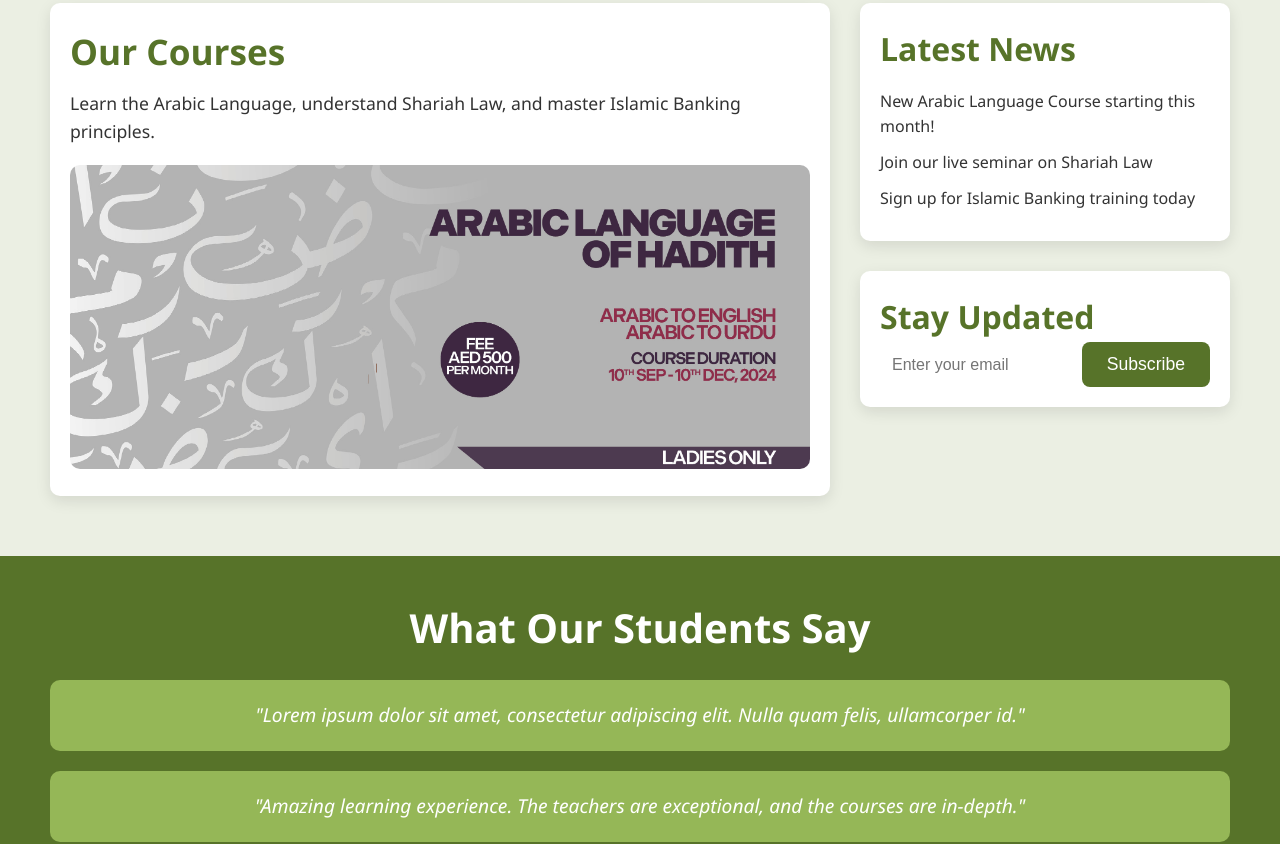
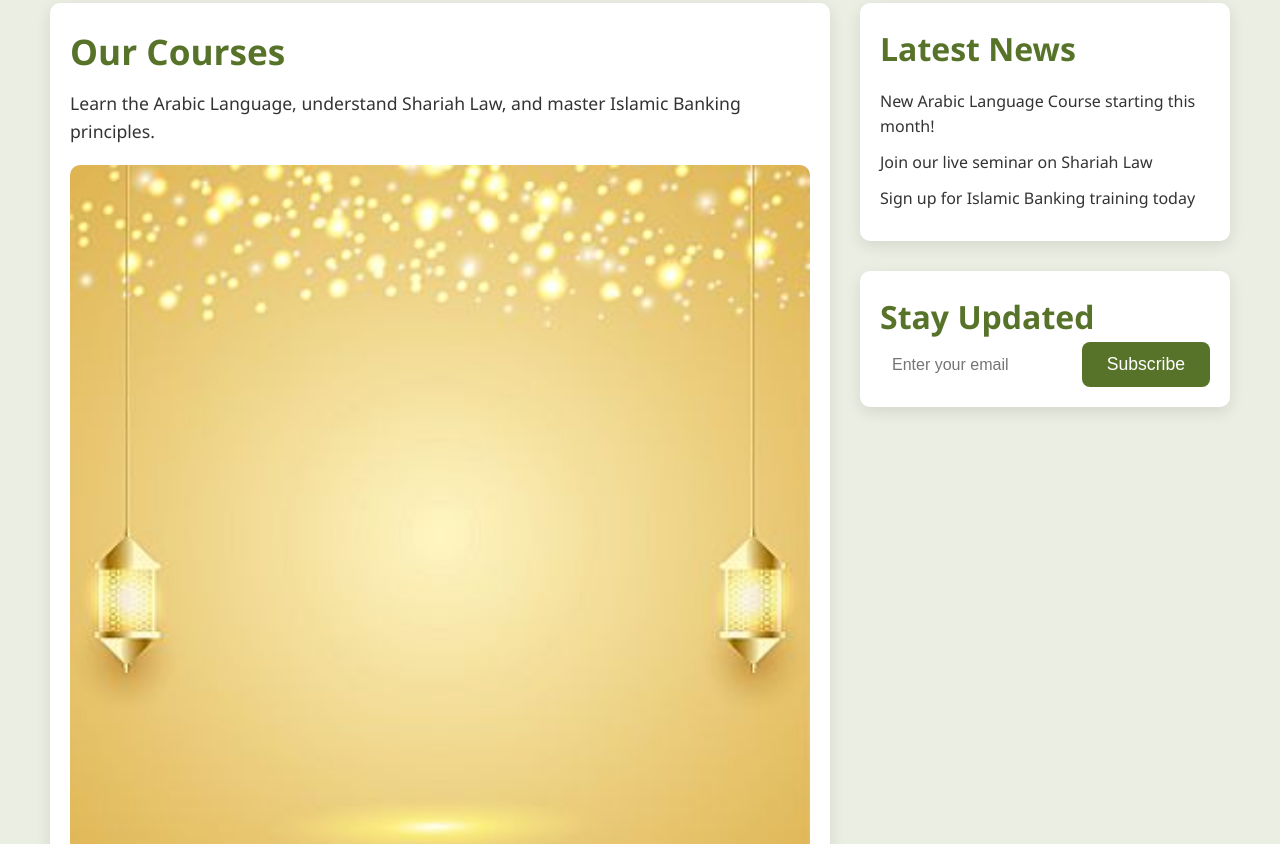
Before and after one commit to Ambreen110/demobyAmbreen, a plain HTML site: page index.html in a window 1280 px wide. Shown: the part 1639-2483 px from the top of the page. Drawn offline with Linux system fonts and the light colour scheme.

Commit message:
2nd commit website files

```diff
--- a/index.html
+++ b/index.html
@@ -7,6 +7,7 @@
     <link rel="stylesheet" href="styles.css">
 </head>
 <body>
+
     <header>
         <div class="logo">
             <img src="./logo/logo.jpeg" alt="Nur ul Ilm Institute Logo">
@@ -55,7 +56,7 @@
             <div class="left">
                 <h2>Our Courses</h2>
                 <p>Learn the Arabic Language, understand Shariah Law, and master Islamic Banking principles.</p>
-                <img src="/slider/slider1.jpg" alt="Arabic Language Course">
+                <img src="/slider/nice.jpg" alt="Arabic Language Course">
             </div>
 
             <div class="right">
```
Also changed, not shown: slider/nice.jpg (added).
